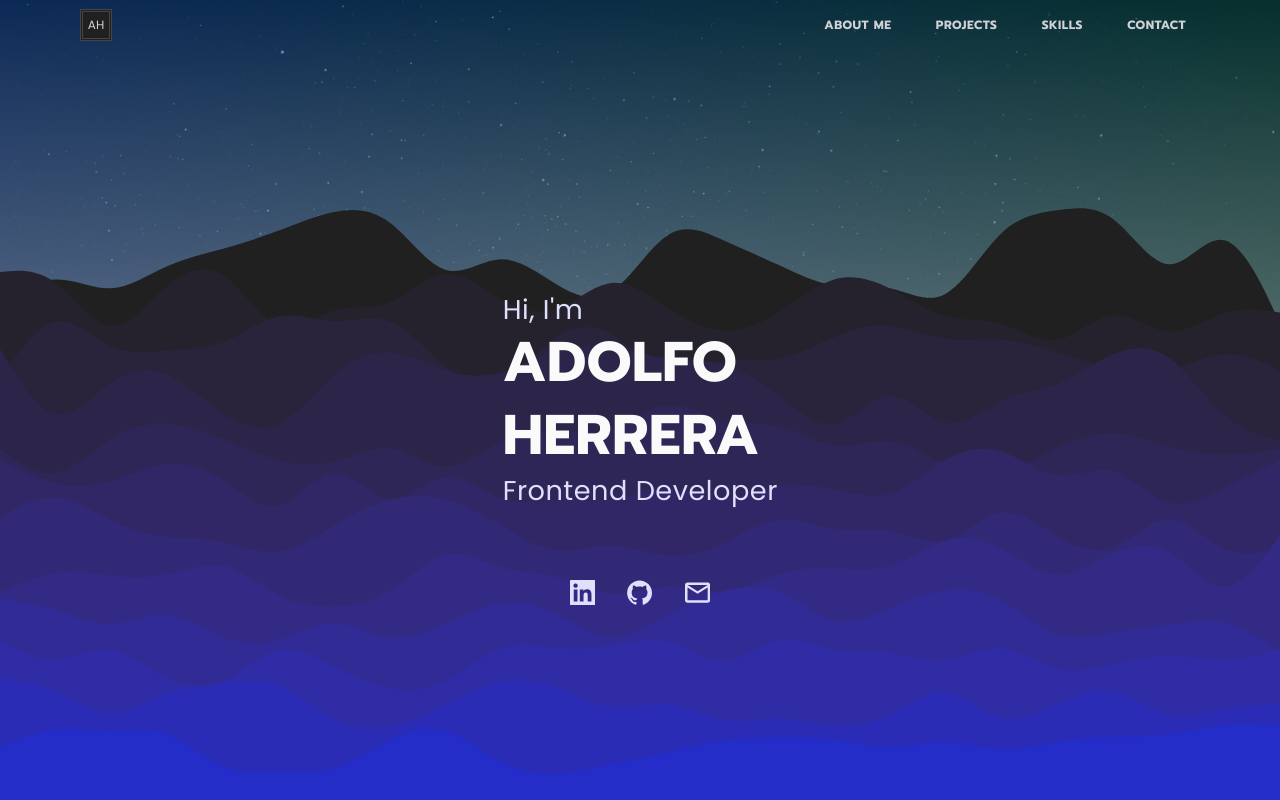
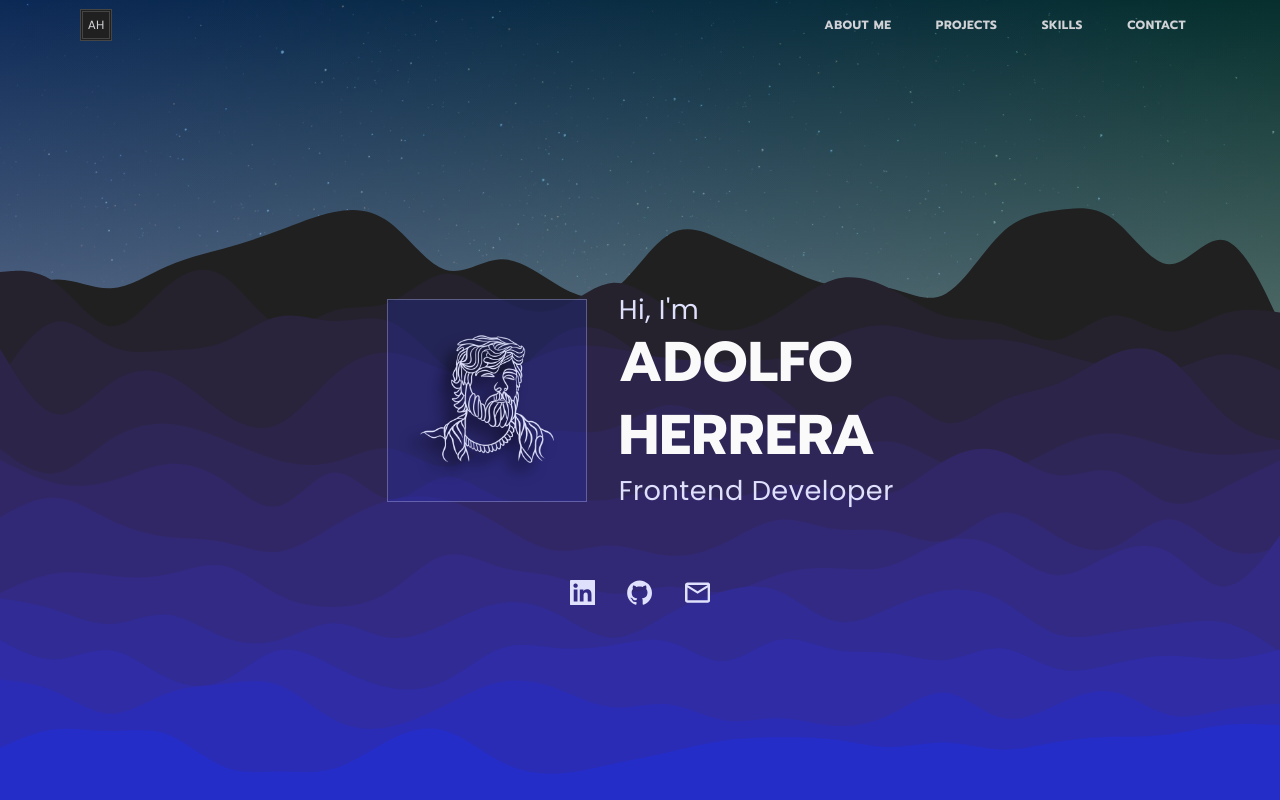
Before and after one commit to Wolfushima/portfolio, a React (Create React App) app: page / in a window 1280 px wide. Shown: the top 800 px of the page. Built offline with nearby package versions, Linux system fonts and the light colour scheme.

Commit message:
style: Add Image to Hero component

```diff
--- a/src/components/Hero.jsx
+++ b/src/components/Hero.jsx
@@ -4,6 +4,8 @@ import { ReactComponent as EmailIcon } from '../assets/contact/email-icon.svg';
 import { ReactComponent as LinkedInLogo } from '../assets/footer/linkedin-logo.svg';
 import { ReactComponent as GitHubLogo } from '../assets/skills/github-logo.svg';
 import { ReactComponent as LayeredWavesSVG } from '../assets/hero/layered-waves-haikei.svg';
+import ProfilePicDrawingImage800w from '../assets/hero/profile-pic-drawing/profile-pic-drawing-800w.webp';
+import ProfilePicDrawingImage400w from '../assets/hero/profile-pic-drawing/profile-pic-drawing-400w.webp';
 import scrollToId from '../utils/scrollToId';
 
 const heroVariants = {
@@ -62,6 +64,14 @@ const Hero = () => (
       <div className="hero__container">
         <LayeredWavesSVG className="hero__layered-waves" />
         <div className="hero__center">
+          <div className="hero__profile-pic">
+            <img
+              src={ProfilePicDrawingImage800w}
+              srcSet={`${ProfilePicDrawingImage400w} 540w,
+                ${ProfilePicDrawingImage800w} 768w`}
+              alt="Profile Pic - Original Artwork by Wolfushima"
+            />
+          </div>
           <HeroHeaders />
           <HeroContact />
         </div>
--- a/src/sass/_hero.scss
+++ b/src/sass/_hero.scss
@@ -14,6 +14,22 @@
     background-image:
     linear-gradient(to right, rgb(16, 67, 142, 0.6) 0%, rgb(8, 79, 74, 0.6) 100%),
     url('../assets/hero/stars-background-5177x3883.webp');
+  }
+  &__profile-pic {
+    max-width: 200px;
+    padding: 2rem;
+    background-color: rgb(36 45 199 / 27%);
+    flex: 1;
+    border: 1px solid $color-primary-theme-border;
+    img {
+      width: 100%;
+      height: 100%;
+      object-fit: cover;
+      filter: drop-shadow(-10px 10px 7px black);
+    }
+    @include breakpoint-down(x-small) {
+      padding: 1.5rem;
+    }
   }
   &::after {
     content: '';
@@ -54,14 +70,22 @@
     display: flex;
     justify-content: center;
     align-items: center;
+    padding: 0 5rem;
+    @include breakpoint-down(medium) {
+      padding: 0 3rem;
+    }
+    @include breakpoint-down(small) {
+      padding: 0 2rem;
+    }
   }
   &__center {
     display: flex;
-    flex-direction: column;
+    flex-direction: row;
     justify-content: center;
     align-items: center;
     z-index: 2;
     position: relative;
+    gap: 2rem;
   }
   &__headers {
     display: flex;
@@ -125,14 +149,8 @@
     gap: 1rem;
     z-index: 2;
     top: calc(100% + 4rem);
-    @include breakpoint-down(medium) {
-      top: calc(100% + 3rem);
-    }
     @include breakpoint-down(small) {
       gap: 0.5rem;
-    }
-    @include breakpoint-down(x-small) {
-      top: calc(100% + 2rem);
     }
     @include breakpoint-down(xx-small) {
       gap: 0.1rem;
```
Also changed, not shown: src/assets/hero/profile-pic-drawing/profile-pic-drawing-400w.webp (added), src/assets/hero/profile-pic-drawing/profile-pic-drawing-800w.webp (added).
